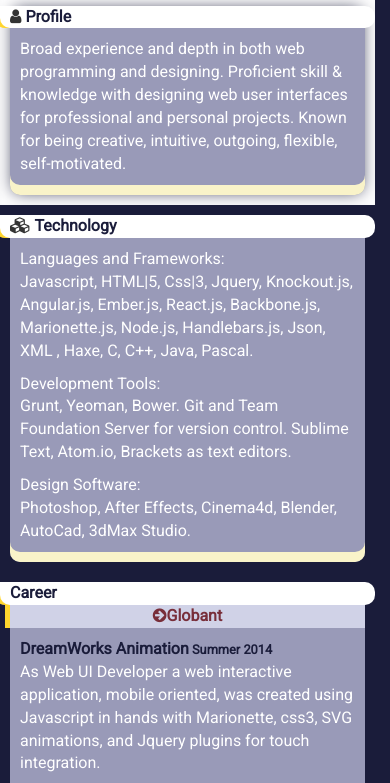
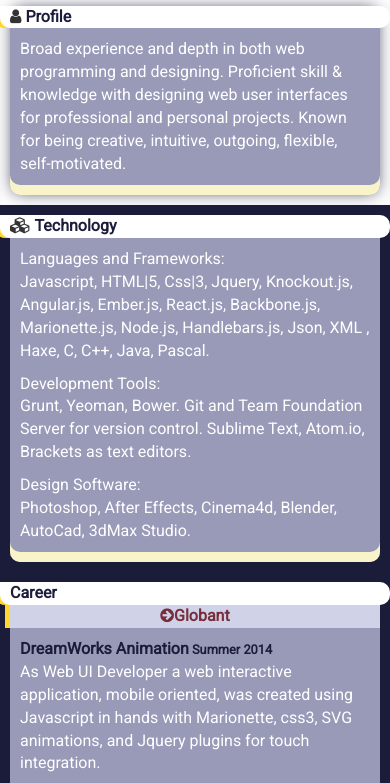
Before and after one commit to josead/josead.github.io, a website: page index.html in a window 390 px wide. Shown: the part 134-917 px from the top of the page. Drawn offline with nearby package versions, Linux system fonts and the light colour scheme.

Commit message:
Bug on mobile fixed

```diff
--- a/css/main.css
+++ b/css/main.css
@@ -153,7 +153,7 @@
     }
     .card {
         position: relative;
-        width: calc(100vw - 15px);
+        width: 100vw;
         left: 0;
     }
 }
```
